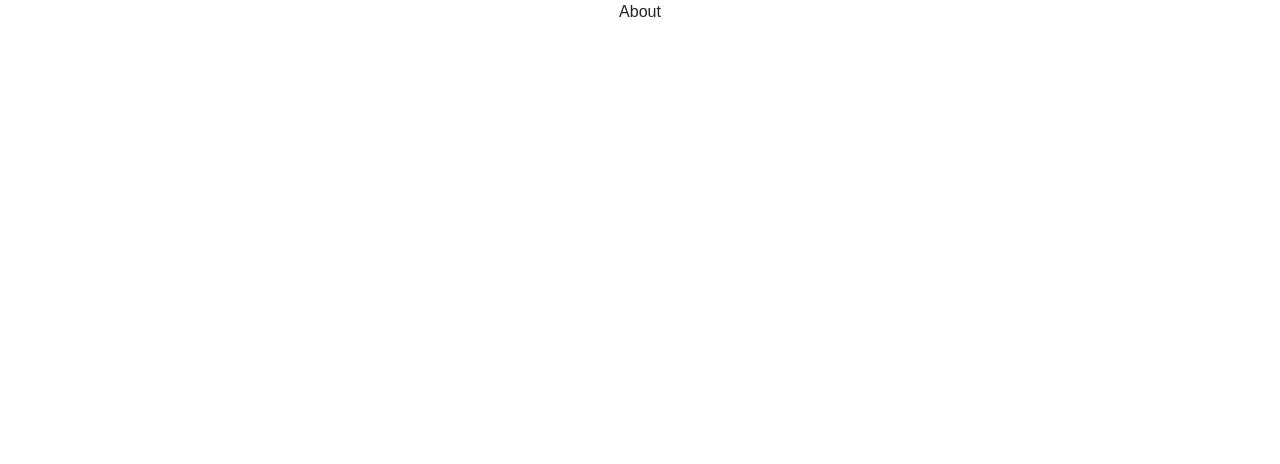
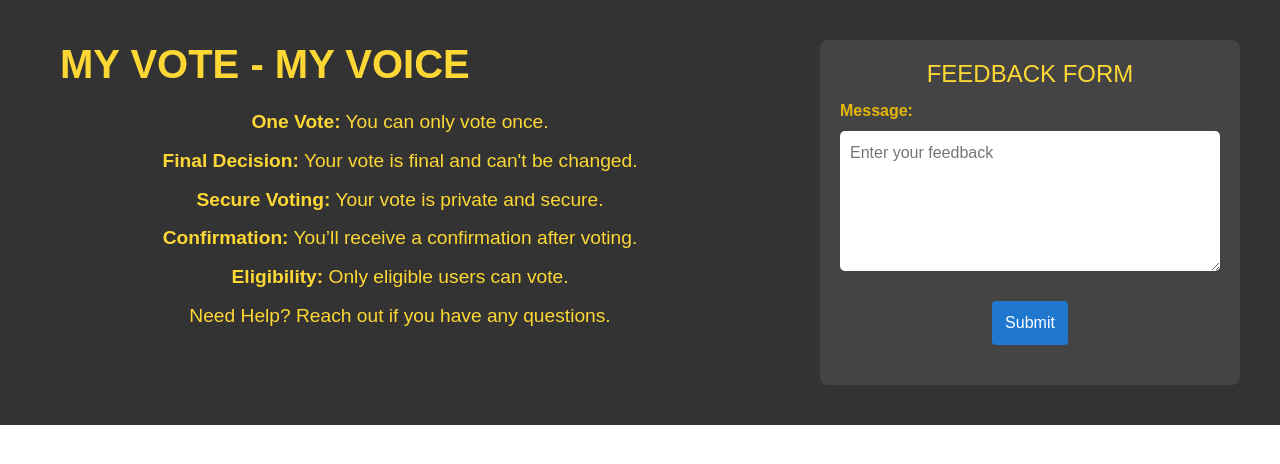
Before and after one commit to BarryBaros/voting-app, a React (Create React App) app: page /about in a window 1280 px wide. Shown: the top 464 px of the page. Built offline with nearby package versions, Linux system fonts and the light colour scheme; the HTML template or start-up script is replaced by a standard one.

Commit message:
create about page

```diff
--- a/src/components/About.js
+++ b/src/components/About.js
@@ -1,9 +1,43 @@
-import React from 'react'
+import React, { useState } from 'react';
 
 function About() {
+  const [message, setMessage] = useState('');
+
+  const handleSubmit = (e) => {
+    e.preventDefault();
+    console.log('Feedback submitted:', message);
+    // Add logic to handle feedback submission (e.g., send to backend)
+    setMessage(''); // Clear the form after submission
+  };
+
   return (
-    <div>About</div>
-  )
+    <div className="about-container">
+      <div className="about-content">
+        <h1>MY VOTE - MY VOICE</h1>
+        <p><strong>One Vote:</strong> You can only vote once.</p>
+        <p><strong>Final Decision:</strong> Your vote is final and can't be changed.</p>
+        <p><strong>Secure Voting:</strong> Your vote is private and secure.</p>
+        <p><strong>Confirmation:</strong> You’ll receive a confirmation after voting.</p>
+        <p><strong>Eligibility:</strong> Only eligible users can vote.</p>
+        <p>Need Help? Reach out if you have any questions.</p>
+      </div>
+
+      <div className="feedback-form">
+        <h3>FEEDBACK FORM</h3>
+        <form onSubmit={handleSubmit}>
+          <label htmlFor="message">Message:</label>
+          <textarea
+            id="message"
+            value={message}
+            onChange={(e) => setMessage(e.target.value)}
+            placeholder="Enter your feedback"
+            rows="5"
+          />
+          <button type="submit" className="submit-btn">Submit</button>
+        </form>
+      </div>
+    </div>
+  );
 }
 
-export default About
+export default About;
--- a/src/components/AdminLandingPage.js
+++ b/src/components/AdminLandingPage.js
@@ -1,5 +1,5 @@
 import React, { useState } from 'react';
-import Navbar from './Navbar';
+// import Navbar from './Navbar';
 
 //candidate arrays
 const presidentialCandidates = [
@@ -121,7 +121,7 @@ const AdminLandingPage = () => {
 
   return (
     <>
-    <Navbar />
+    {/* <Navbar /> */}
     <div className="admin-page">
       {/* Form Section */}
       <div className="admin-container">
--- a/src/styles.css
+++ b/src/styles.css
@@ -499,3 +499,68 @@ button[type="submit"]:hover {
   color: red;
   font-size: large;
 }
+
+
+/* About style */
+.about-container {
+  display: flex;
+  justify-content: space-between;
+  padding: 40px;
+  background-color: #333;
+  color: #fdd835;
+}
+
+.about-content {
+  width: 60%;
+}
+
+.about-content h1 {
+  font-size: 2.5rem;
+  font-weight: bold;
+  margin-bottom: 20px;
+}
+
+.about-content p {
+  margin: 10px 0;
+  font-size: 1.2rem;
+}
+
+.feedback-form {
+  width: 35%;
+  background-color: #444;
+  padding: 20px;
+  border-radius: 8px;
+}
+
+.feedback-form h3 {
+  font-size: 1.5rem;
+  margin-bottom: 10px;
+}
+
+.feedback-form label {
+  display: block;
+  margin-bottom: 8px;
+  font-weight: bold;
+}
+
+.feedback-form textarea {
+  width: 100%;
+  padding: 10px;
+  margin-bottom: 20px;
+  border-radius: 5px;
+  border: none;
+}
+
+.submit-btn {
+  background-color: #888;
+  color: white;
+  padding: 10px 20px;
+  border: none;
+  cursor: pointer;
+  border-radius: 5px;
+  font-size: 1rem;
+}
+
+.submit-btn:hover {
+  background-color: #666;
+}
```
